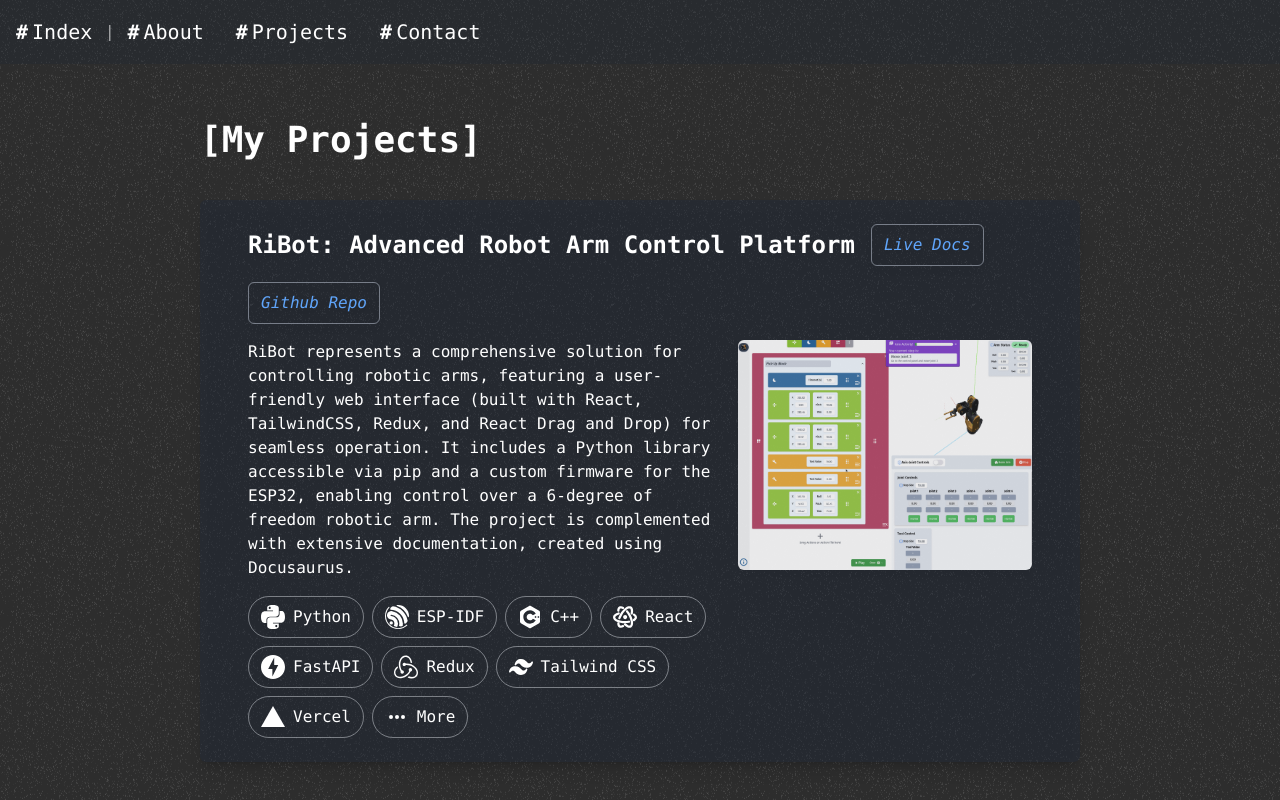
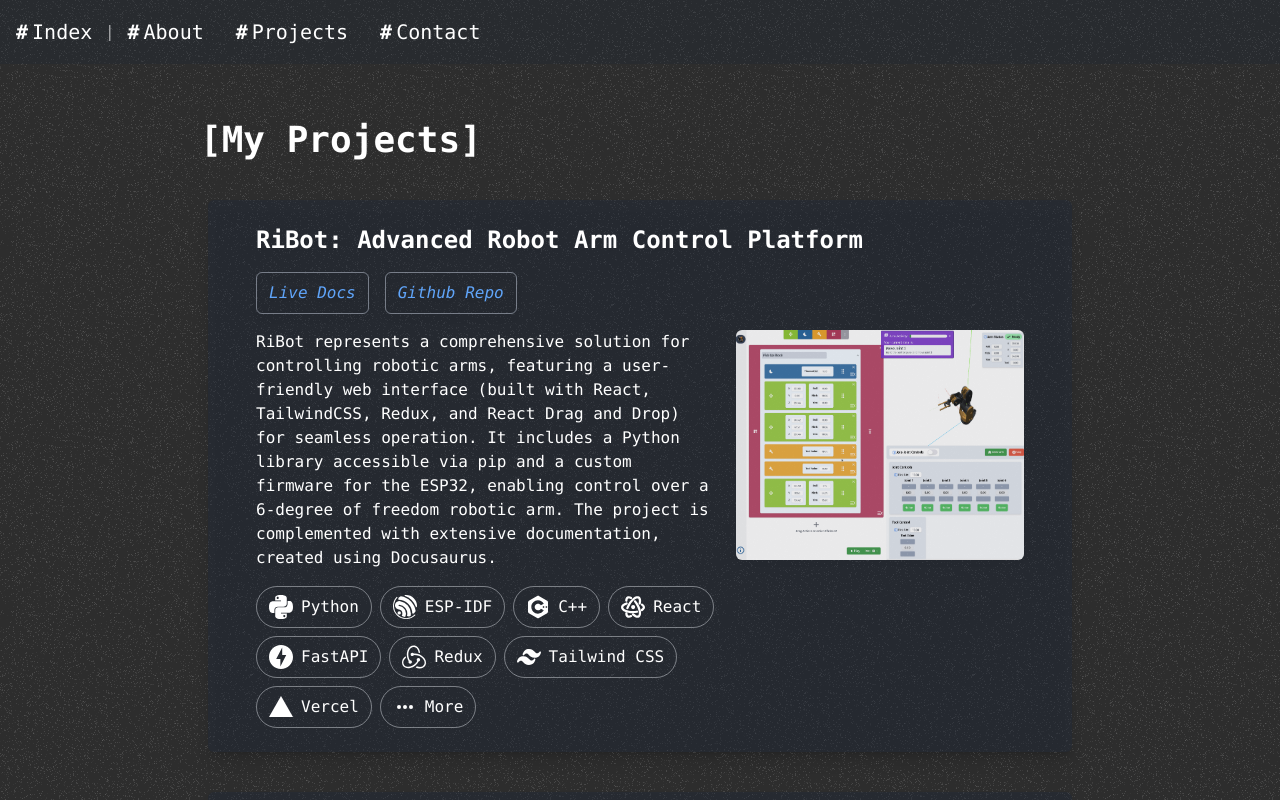
Before and after one commit to alberto-abarzua/portfolio, a React (Vite) app: page /projects in a window 1280 px wide. Shown: the top 800 px of the page. Built offline with nearby package versions, Linux system fonts and the light colour scheme.

Commit message:
chore: update projects css

```diff
--- a/src/components/ProjectCard.jsx
+++ b/src/components/ProjectCard.jsx
@@ -4,9 +4,10 @@
 
 const ProjectCard = ({ title, liveDocs, githubRepo, liveSite, description, tags, image }) => {
     return (
-        <div className="h-full rounded-md border-gray-300 bg-slate-800/40 px-4 py-4 text-white bg-blend-overlay shadow-lg drop-shadow-lg duration-500 animate-in fade-in lg:px-12">
-            <div className="my-2 flex flex-wrap items-center justify-start gap-4">
+        <div className="h-full mx-2 rounded-md border-gray-300 bg-slate-800/40 px-4 py-4 text-white bg-blend-overlay shadow-lg drop-shadow-lg duration-500 animate-in fade-in lg:px-12">
+            <div className="my-2 flex flex-wrap items-center justify-between gap-4">
                 <h3 className="text-2xl font-bold">{title}</h3>
+                <div className='flex flex-row gap-4'>
                     {liveDocs && (
                         <a
                             className="text-md w-fit rounded-md border border-gray-400/70 px-3 py-2 italic text-blue-400 shadow-gray-500 drop-shadow-lg  hover:text-blue-600"
@@ -35,6 +36,7 @@
                         </a>
                     )}
                 </div>
+            </div>
 
             <div className="flex flex-col items-start justify-center gap-5 py-2 lg:flex-row">
                 <div className="w-[80%]">
```
Lines whose indentation alone changed are shown as unchanged.
